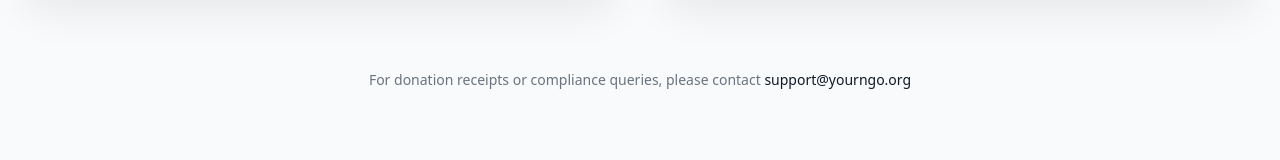
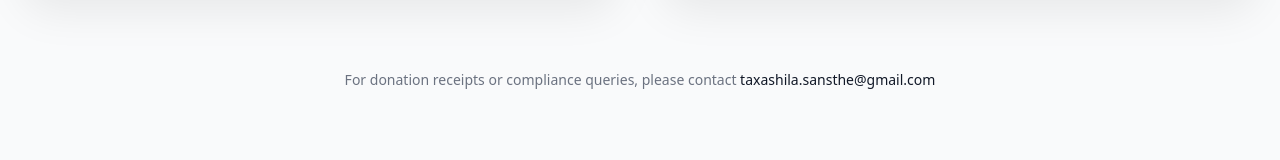
Before and after one commit to Thapavikas/taxashilasamajika, a React (Vite) app: page /donate in a window 1280 px wide. Shown: the part 1643-1803 px from the top of the page. Built offline with nearby package versions, Linux system fonts and the light colour scheme.

Commit message:
Update Donate.tsx

```diff
--- a/src/pages/Donate.tsx
+++ b/src/pages/Donate.tsx
@@ -152,7 +152,7 @@ const Donate = () => {
             For donation receipts or compliance queries, please contact
             <span className="font-medium text-[#111827]">
               {" "}
-              support@yourngo.org
+                taxashila.sansthe@gmail.com
             </span>
           </div>
         </div>
```
